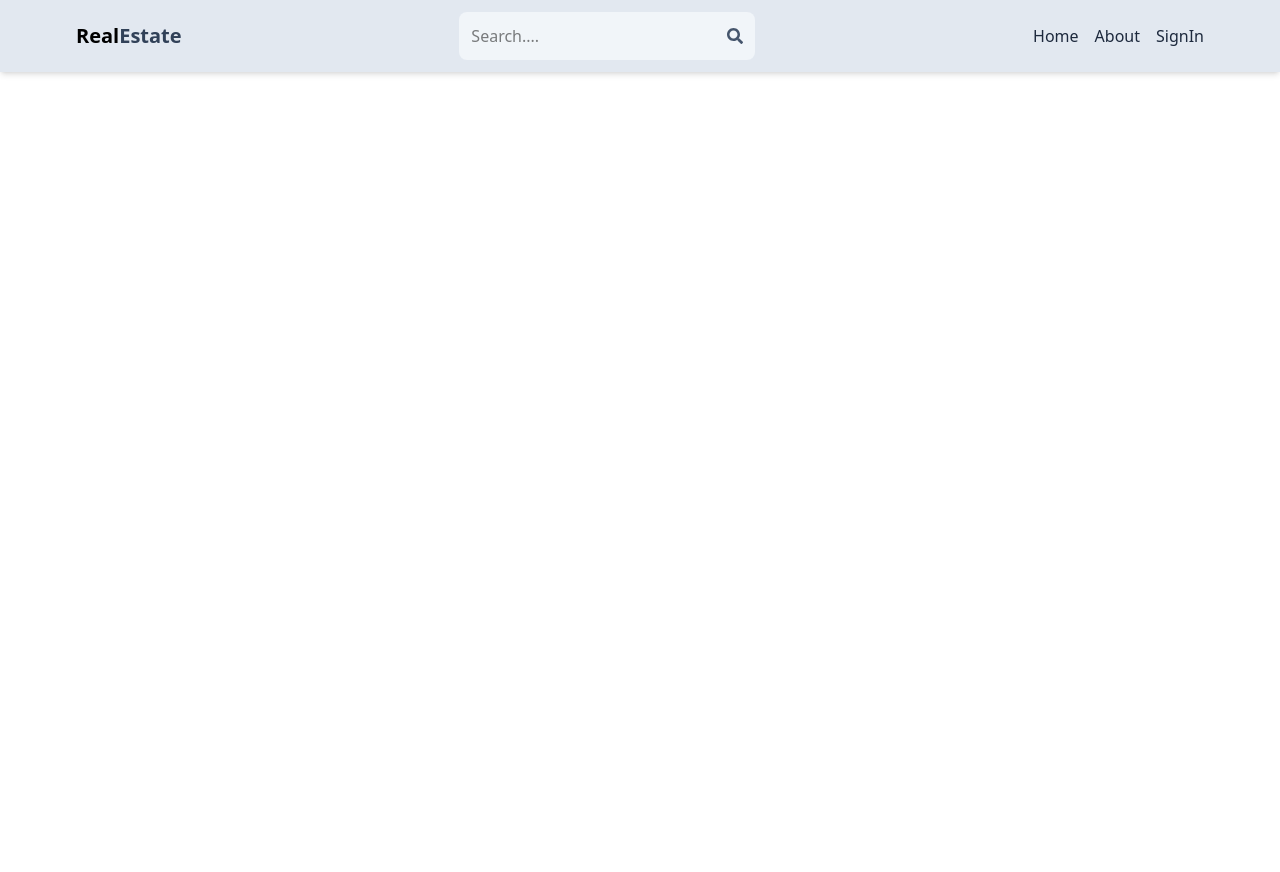
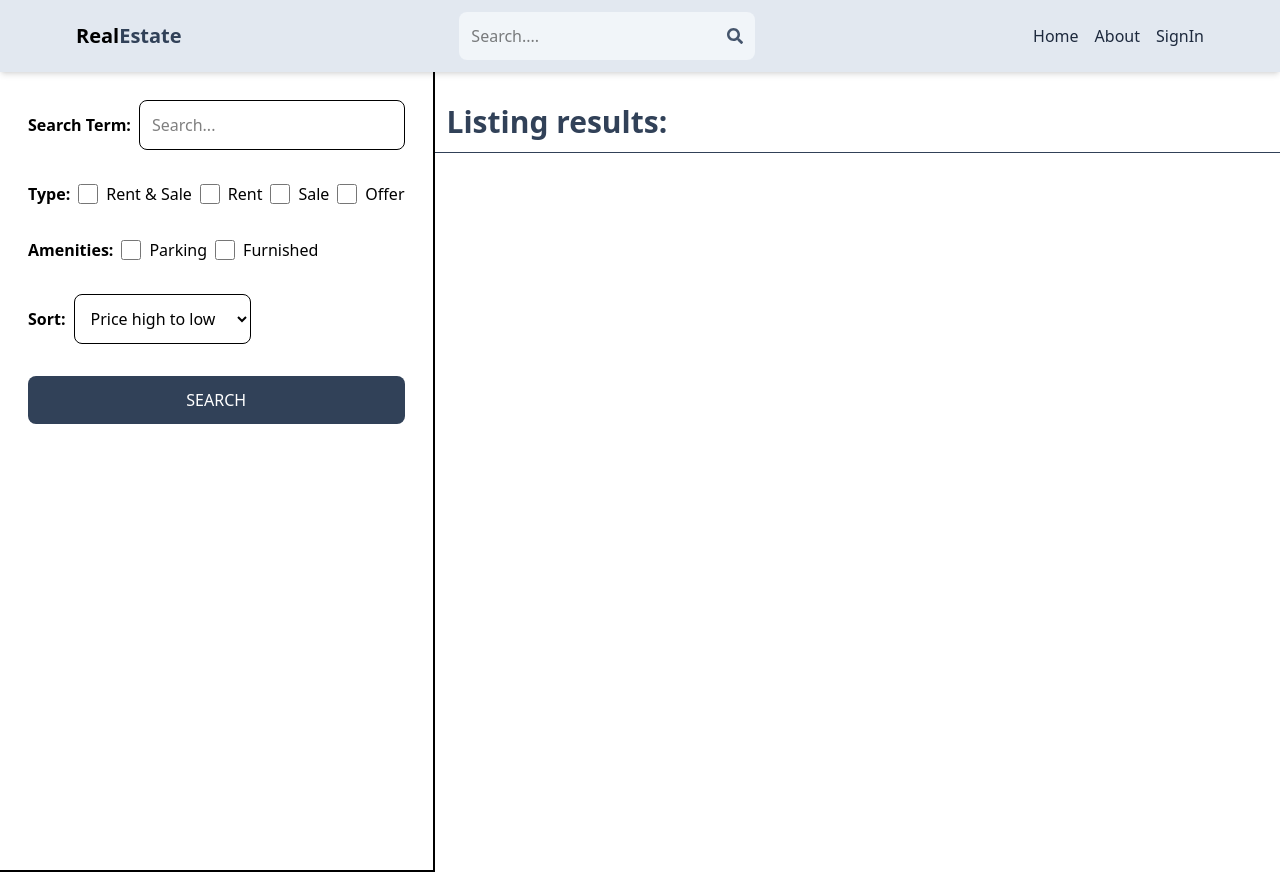
Before and after one commit to subhan513/Real-Estate, a React (Vite) app in the folder client/: page /search in a window 1280 px wide. Before the commit the page ends 800 px from the top, so only its background shows below. Built offline with nearby package versions, Linux system fonts and the light colour scheme.

Commit message:
create search page ui

```diff
--- a/client/src/App.jsx
+++ b/client/src/App.jsx
@@ -10,6 +10,7 @@
 import CreateListing from './pages/Create-Listing'
 import UpdateListing from './pages/UpdateListing'
 import Listing from './pages/Listing'
+import Search from './pages/Search'
 
 const App = () => {
   return (
@@ -21,6 +22,7 @@
       <Route path='/sign-up' element={<SignUp/>}/>
       <Route path='/about' element={<About/>}/>
       <Route path='/listing/:id' element={<Listing/>}/>
+      <Route path='/search'  element={<Search/>}/>
       <Route element={<PrivateRoute/>}>
       <Route path='/profile' element={<Profile/>}/>
       <Route path='/create-listing' element={<CreateListing/>}/>
--- /dev/null
+++ b/client/src/pages/Search.jsx
@@ -0,0 +1,101 @@
+import { useEffect, useState } from 'react';
+
+export default function Search() {
+
+
+
+  return (
+    <div className='flex flex-col md:flex-row'>
+      <div className='p-7  border-b-2 md:border-r-2 md:min-h-screen'>
+        <form className='flex flex-col gap-8'>
+          <div className='flex items-center gap-2'>
+            <label className='whitespace-nowrap font-semibold'>
+              Search Term:
+            </label>
+            <input
+              type='text'
+              id='searchTerm'
+              placeholder='Search...'
+              className='border rounded-lg p-3 w-full'
+            />
+          </div>
+          <div className='flex gap-2 flex-wrap items-center'>
+            <label className='font-semibold'>Type:</label>
+            <div className='flex gap-2'>
+              <input
+                type='checkbox'
+                id='all'
+                className='w-5'
+              />
+              <span>Rent & Sale</span>
+            </div>
+            <div className='flex gap-2'>
+              <input
+                type='checkbox'
+                id='rent'
+                className='w-5'
+              />
+              <span>Rent</span>
+            </div>
+            <div className='flex gap-2'>
+              <input
+                type='checkbox'
+                id='sale'
+                className='w-5'
+              />
+              <span>Sale</span>
+            </div>
+            <div className='flex gap-2'>
+              <input
+                type='checkbox'
+                id='offer'
+                className='w-5'
+              />
+              <span>Offer</span>
+            </div>
+          </div>
+          <div className='flex gap-2 flex-wrap items-center'>
+            <label className='font-semibold'>Amenities:</label>
+            <div className='flex gap-2'>
+              <input
+                type='checkbox'
+                id='parking'
+                className='w-5'
+              />
+              <span>Parking</span>
+            </div>
+            <div className='flex gap-2'>
+              <input
+                type='checkbox'
+                id='furnished'
+                className='w-5'
+              />
+              <span>Furnished</span>
+            </div>
+          </div>
+          <div className='flex items-center gap-2'>
+            <label className='font-semibold'>Sort:</label>
+            <select
+              defaultValue={'created_at_desc'}
+              id='sort_order'
+              className='border rounded-lg p-3'
+            >
+              <option value='regularPrice_desc'>Price high to low</option>
+              <option value='regularPrice_asc'>Price low to hight</option>
+              <option value='createdAt_desc'>Latest</option>
+              <option value='createdAt_asc'>Oldest</option>
+            </select>
+          </div>
+          <button className='bg-slate-700 text-white p-3 rounded-lg uppercase hover:opacity-95'>
+            Search
+          </button>
+        </form>
+      </div>
+      <div className='flex-1'>
+        <h1 className='text-3xl font-semibold border-b p-3 text-slate-700 mt-5'>
+          Listing results:
+        </h1>
+      </div>
+    </div>
+  );
+}
```
